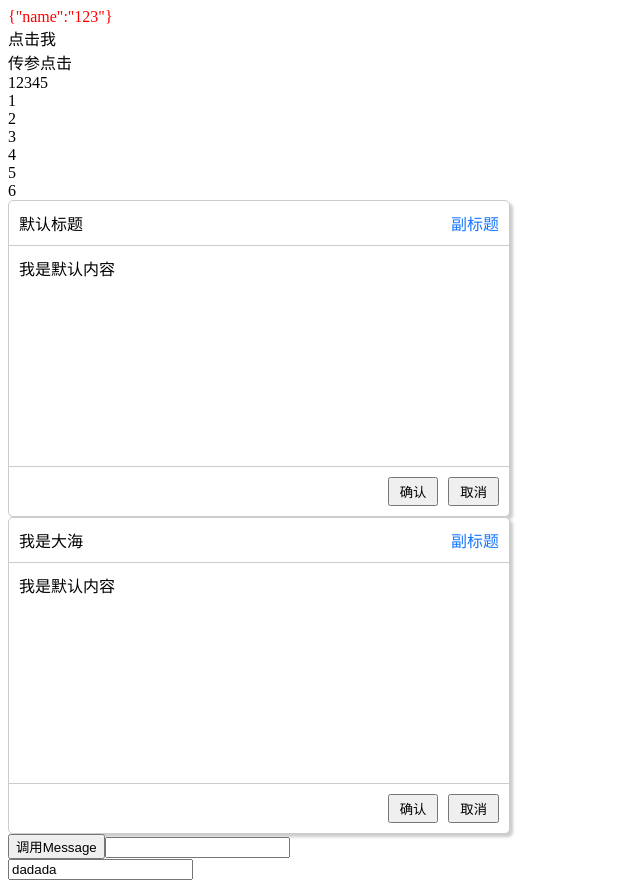
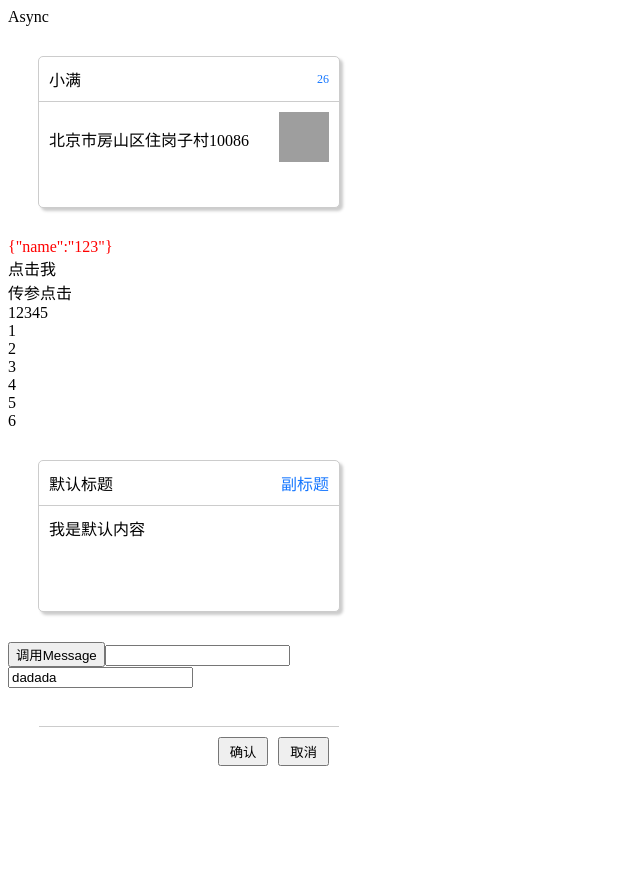
Before and after one commit to NtoStudy/react-dom, a React (Vite) app: page / in a window 1280 px wide. Shown: the whole page, without its empty margins (0-640 px from the left). After the commit the page ends 800 px from the top, so only its background shows below. Built offline with nearby package versions, Linux system fonts and the light colour scheme; grey boxes are pictures that could not be loaded.

Commit message:
:sparkles: feat: 骨架屏与页面懒加载

```diff
--- /dev/null
+++ b/public/data.json
@@ -0,0 +1,9 @@
+{
+  "data":{
+    "id":1,
+    "address":"北京市房山区住岗子村10086",
+    "name":"小满",
+    "age":26,
+    "avatar":"https://api.dicebear.com/7.x/avataaars/svg?seed=小满"
+  }
+}
--- a/src/App.tsx
+++ b/src/App.tsx
@@ -1,8 +1,9 @@
 import './App.css'
 import Card from "./components/Card";
 import Card2 from "./components/Card2"
-import React, {useState} from "react";
-
+import React, {lazy, Suspense, useState} from "react";
+const AsyncComponent= lazy(() => import("./components/Async"));
+import {Skeleton} from "./components/Skeleton";
 function App() {
   // 插值语句 jsx tsx {} 字符串 数字 数组（普通类型）元素 三元表达式 API调用
   // 插值语句支持对象怎么弄 {{name:1}} {name:1} let obj = {name:1} 需要序列化 JSON.stringify
@@ -34,6 +35,14 @@
 
   return (
     <>
+      <Suspense fallback={<div>loading...</div>}>
+        <AsyncComponent />
+      </Suspense>
+      <Suspense fallback={<Skeleton />}>
+        <Card />
+      </Suspense>
+
+
       <div className={'logo'}>{JSON.stringify(text)}</div>
       <div onClick={fn}>点击我</div>
       <div onClick={() => useful(123, event)}>传参点击</div>
@@ -44,7 +53,6 @@
         })
       }</div>
       <Card2/>
-      <Card title={'我是大海'}/>
       <button onClick={() => window.onShow()}>调用Message</button>
       {/*通过useState进行获取*/}
       <input value={value} onChange={handleChange} type='text'/>
--- /dev/null
+++ b/src/components/Async/index.tsx
@@ -0,0 +1,5 @@
+export const AsyncComponent = () => {
+  return <div>Async</div>
+}
+
+export default AsyncComponent
--- a/src/components/Card/index.css
+++ b/src/components/Card/index.css
@@ -1,35 +1,27 @@
 .card {
-    background: white;
-    border-radius: 5px;
-    border: 1px solid #ccc;
-    max-width: 500px;
-    box-shadow: 3px 3px 3px #ccc;
+    width: 300px;
+    height: 150px;
+    border: 1px solid #d6d3d3;
+    margin: 30px;
+    border-radius: 2px;
+}
 
-    header {
-        display: flex;
-        justify-content: space-between;
-        align-items: center;
-        border-bottom: 1px solid #ccc;
-        padding: 10px;
+.card-header {
+    display: flex;
+    justify-content: space-between;
+    align-items: center;
+    border-bottom: 1px solid #d6d3d3;
+    padding: 10px;
+}
 
-        div:last-child {
-            color: #1677ff;
-        }
-    }
+.card-age {
+    font-size: 12px;
+    color: #999;
+}
 
-    main{
-        min-height: 200px;
-        border-bottom: 1px solid #ccc;
-        padding: 10px;
-    }
-    footer {
-        display: flex;
-        justify-content: flex-end;
-        align-items: center;
-        padding: 10px;
-        button{
-            margin-left: 10px;
-            padding: 3px 10px;
-        }
-    }
+.card-content {
+    display: flex;
+    justify-content: space-between;
+    align-items: center;
+    padding: 10px;
 }
--- a/src/components/Card/index.tsx
+++ b/src/components/Card/index.tsx
@@ -1,63 +1,33 @@
+import React, { use } from 'react'
 import './index.css'
-import React from "react";
-
-interface Props {
-  title?: string,
-  children?: React.ReactNode,
-  callback?: (val:string) => void
-
+interface Data {
+  name: string
+  age: number
+  address: string
+  avatar: string
 }
 
-// 接受值方法1
-// export default function  Card(props:Props){
-//   return (
-//     <div className='card'>
-//       <header>
-//         <div>{props.title}</div>
-//         <div>副标题</div>
-//       </header>
-//       <main>
-//         内容区域
-//       </main>
-//       <footer>
-//         <button>确认</button>
-//         <button>取消</button>
-//       </footer>
-//     </div>
-//   )
-// }
-// 接受方法值2
+const getData = async () => {
+  await new Promise(resolve => setTimeout(resolve, 2000))
+  return await fetch('http://localhost:5173/data.json').then(res => res.json()) as { data: Data }
+};
 
-// 传值默认值的方法：方法一 直接在括号结构 {title='默认标题'}
-//方法2：通过defaultProps通过...展开重新结构
-const defaultProps: Partial<Props> = {
-  title: '默认标题',
-  children: <div>我是默认内容</div>
-}
+const dataPromise = getData();
 
+const Card: React.FC = () => {
+  const { data } = use(dataPromise);
+  return <div className="card">
+    <header className="card-header">
+      <div className="card-name">{data.name}</div>
+      <div className="card-age">{data.age}</div>
+    </header>
+    <section className="card-content">
+      <div className="card-address">{data.address}</div>
+      <div className="card-avatar">
+        <img width={50} height={50} src={data.avatar} alt="" />
+      </div>
+    </section>
+  </div>;
+};
 
-const Card: React.FC<Props> = (props) => {
-
-  window.addEventListener('on-card-to',()=>{
-    console.log("收到了收到了")
-  })
-
-  const {title, children} = {...defaultProps, ...props}
-
-  return (
-    <div className='card'>
-      <header>
-        <div>{title}</div>
-        <div>副标题</div>
-      </header>
-      <main>
-        {children}
-      </main>
-      <footer>
-        <button onClick={()=>props.callback && props.callback('我是子组件的参数')}>确认</button>
-        <button>取消</button>
-      </footer>
-    </div>
-  )
-}
-export default Card
+export default Card;
--- /dev/null
+++ b/src/components/Skeleton/index.css
@@ -0,0 +1,62 @@
+.skeleton {
+    width: 300px;
+    height: 150px;
+    border: 1px solid #d6d3d3;
+    margin: 30px;
+    border-radius: 2px;
+}
+
+.skeleton-header {
+    display: flex;
+    justify-content: space-between;
+    align-items: center;
+    border-bottom: 1px solid #d6d3d3;
+    padding: 10px;
+}
+
+.skeleton-name {
+    width: 100px;
+    height: 20px;
+    background-color: #d6d3d3;
+    animation: skeleton-loading 1.5s ease-in-out infinite;
+}
+
+.skeleton-age {
+    width: 50px;
+    height: 20px;
+    background-color: #d6d3d3;
+    animation: skeleton-loading 1.5s ease-in-out infinite;
+}
+
+.skeleton-content {
+    display: flex;
+    justify-content: space-between;
+    align-items: center;
+    padding: 10px;
+}
+
+.skeleton-address {
+    width: 100px;
+    height: 20px;
+    background-color: #d6d3d3;
+    animation: skeleton-loading 1.5s ease-in-out infinite;
+}
+
+.skeleton-avatar {
+    width: 50px;
+    height: 50px;
+    background-color: #d6d3d3;
+    animation: skeleton-loading 1.5s ease-in-out infinite;
+}
+
+@keyframes skeleton-loading {
+    0% {
+        opacity: 0.6;
+    }
+    50% {
+        opacity: 1;
+    }
+    100% {
+        opacity: 0.6;
+    }
+}
--- /dev/null
+++ b/src/components/Skeleton/index.tsx
@@ -0,0 +1,13 @@
+import './index.css'
+export const Skeleton = () => {
+  return <div className="skeleton">
+    <header className="skeleton-header">
+      <div className="skeleton-name"></div>
+      <div className="skeleton-age"></div>
+    </header>
+    <section className="skeleton-content">
+      <div className="skeleton-address"></div>
+      <div className="skeleton-avatar"></div>
+    </section>
+  </div>
+}
```
Also changed, not shown: src/components/Async/index.css (added).
